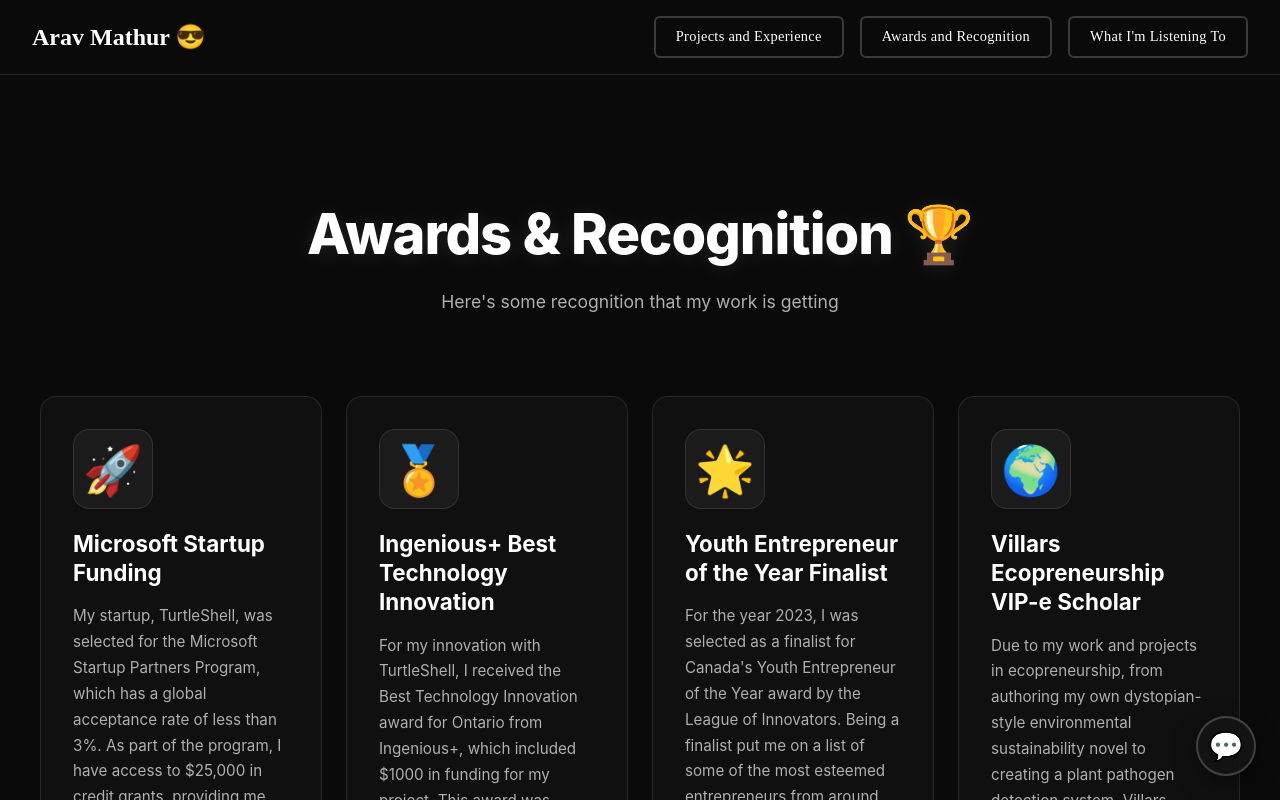
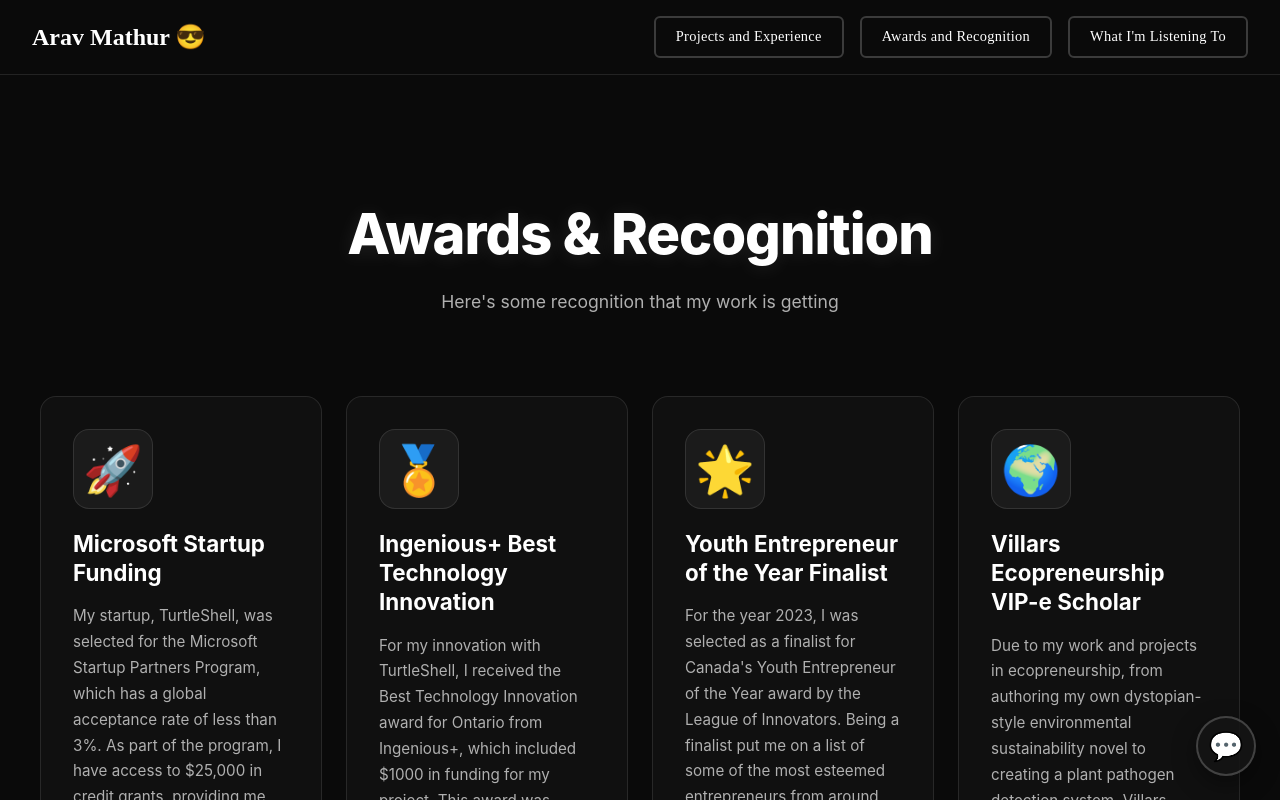
Before and after one commit to aravM23/websiteapp, a Next.js app: page /client in a window 1280 px wide. Built offline with nearby package versions, Linux system fonts and the light colour scheme.

Commit message:
Update Awards page headings - remove emojis and update connect text

```diff
--- a/pages/client.tsx
+++ b/pages/client.tsx
@@ -130,7 +130,7 @@
                 textShadow: '0 2px 20px rgba(255, 255, 255, 0.1)',
               }}
             >
-              Awards & Recognition 🏆
+              Awards & Recognition
             </h1>
             <p
               style={{
@@ -249,7 +249,7 @@
                 color: '#ffffff',
               }}
             >
-              Certifications 📜
+              Certifications
             </h2>
             <div
               style={{
@@ -333,7 +333,7 @@
                 color: '#ffffff',
               }}
             >
-              Connect with me 🤝
+              connect with me (im cool)
             </h2>
             <div
               style={{
```
